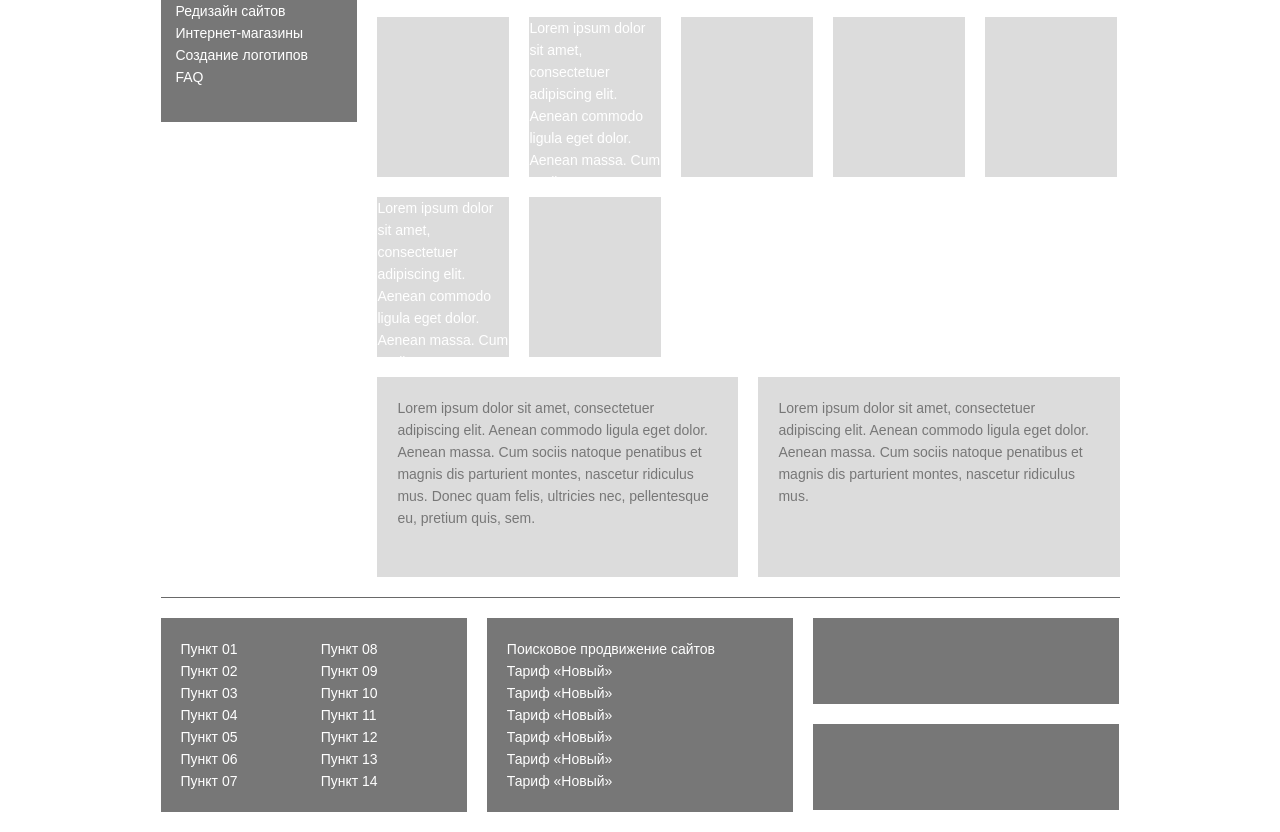
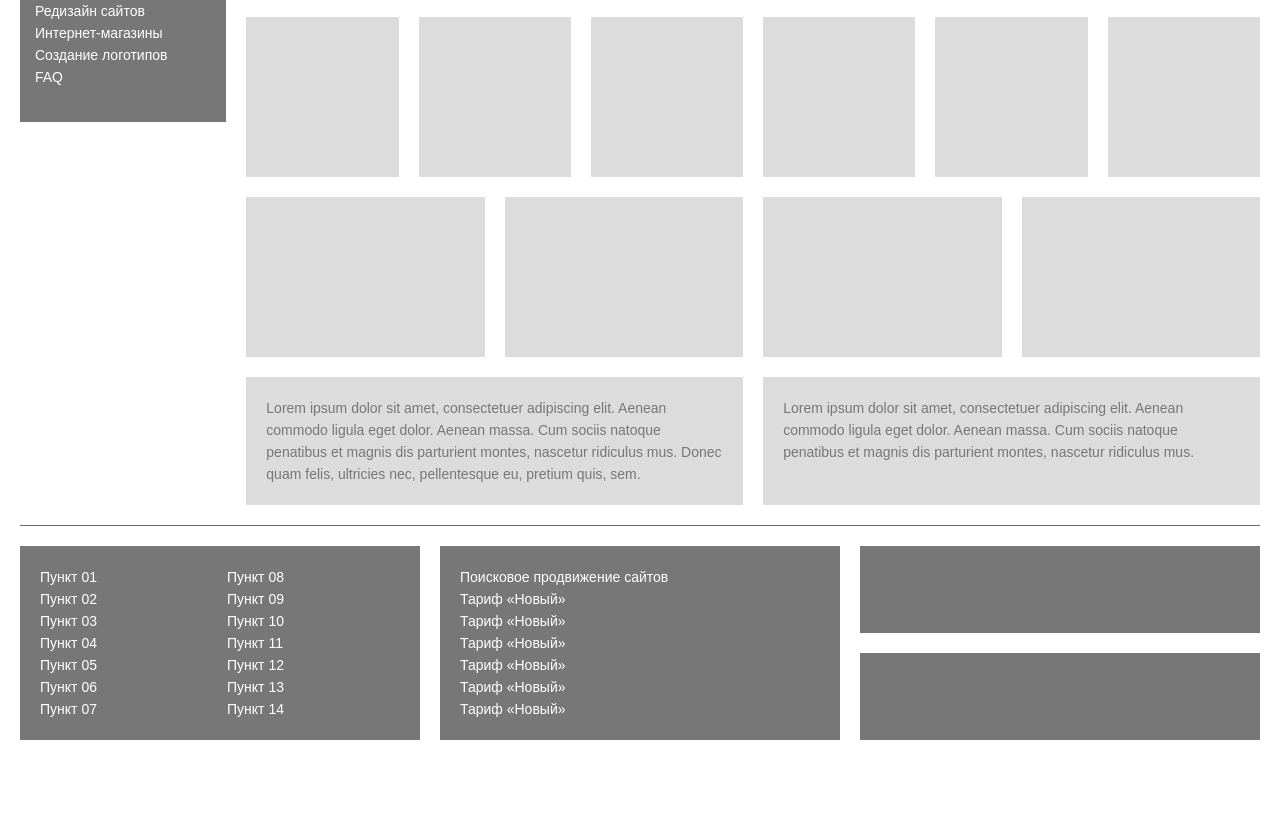
Before and after one commit to targonskii/increase, a plain HTML site: page index.html in a window 1280 px wide. Shown: the part 382-1214 px from the top of the page. After the commit the page ends 1142 px from the top, so only its background shows below. Drawn offline with Linux system fonts and the light colour scheme.

Commit message:
Added adaptive

```diff
--- a/index.html
+++ b/index.html
@@ -25,9 +25,7 @@
                 </ul>
             </div>
         </header>
-        <main>
-            <div class="main__separator-line"></div>
-            <div class="main__content">
+        <main class="content">
             <aside>
                 <ul>
                     <li><a href="#">Создание сайтов</a></li>
@@ -43,17 +41,16 @@
                     <li><a href="#">FAQ</a></li>
                 </ul>
             </aside>
-                <div class="main__center">
-                    <div class="main__center-first">
+            <div class="content__center">
+                <div class="content__center-first">
                     <p>
-                            PSD файл с макетом. Макет разбит по слоям и
-                            сгрупированн по папкам:
+                        PSD файл с макетом. Макет разбит по слоям и сгрупированн
+                        по папкам:
                     </p>
-                        <br />
                     <ul>
                         <li>
-                                number - нумерация блоков (номера блоков
-                                верстать не нужно)
+                            number - нумерация блоков (номера блоков верстать не
+                            нужно)
                         </li>
                         <li>
                             text - текстовые блоки (шрифт Arial, размер 14
@@ -61,86 +58,74 @@
                         </li>
                         <li>head - шапка сайта</li>
                         <li>
-                                content - контентная область, которая в свою
-                                очередь делится на left и center
+                            content - контентная область, которая в свою очередь
+                            делится на left и center
                         </li>
                     </ul>
-                        <br />
                     <p>Текстовое описание задания и требования.</p>
                 </div>
-                    <div class="main__center-middle">
+                <div class="content__center-middle">
                     <div></div>
+                    <div></div>
+                    <div></div>
+                    <div></div>
+                    <div></div>
+                    <div></div>
+                    <div></div>
+                    <div></div>
+                    <div></div>
+                    <div></div>
+                </div>
+                <div class="content__center-last">
                     <div>
+                        <p>
+                            Lorem ipsum dolor sit amet, consectetuer adipiscing
+                            elit. Aenean commodo ligula eget dolor. Aenean
+                            massa. Cum sociis natoque penatibus et magnis dis
+                            parturient montes, nascetur ridiculus mus. Donec
+                            quam felis, ultricies nec, pellentesque eu, pretium
+                            quis, sem.
+                        </p>
+                    </div>
+                    <div>
+                        <p>
                             Lorem ipsum dolor sit amet, consectetuer adipiscing
                             elit. Aenean commodo ligula eget dolor. Aenean
                             massa. Cum sociis natoque penatibus et magnis dis
                             parturient montes, nascetur ridiculus mus.
-                        </div>
-                        <div></div>
-                        <div></div>
-                        <div></div>
-                        <div>
-                            Lorem ipsum dolor sit amet, consectetuer adipiscing
-                            elit. Aenean commodo ligula eget dolor. Aenean
-                            massa. Cum sociis natoque penatibus et magnis dis
-                            parturient montes, nascetur ridiculus mus.
-                        </div>
-                        <div></div>
-                    </div>
-                    <div class="main__center-last">
-                        <div>
-                            <p>
-                                Lorem ipsum dolor sit amet, consectetuer
-                                adipiscing elit. Aenean commodo ligula eget
-                                dolor. Aenean massa. Cum sociis natoque
-                                penatibus et magnis dis parturient montes,
-                                nascetur ridiculus mus. Donec quam felis,
-                                ultricies nec, pellentesque eu, pretium quis,
-                                sem.
-                            </p>
-                        </div>
-                        <div>
-                            <p>
-                                Lorem ipsum dolor sit amet, consectetuer
-                                adipiscing elit. Aenean commodo ligula eget
-                                dolor. Aenean massa. Cum sociis natoque
-                                penatibus et magnis dis parturient montes,
-                                nascetur ridiculus mus.
                         </p>
                     </div>
                 </div>
             </div>
-            </div>
-            <div class="main__separator-line"></div>
         </main>
         <footer>
             <div class="footer__first">
                 <ul>
-                    <li>Пункт 01</li>
-                    <li>Пункт 02</li>
-                    <li>Пункт 03</li>
-                    <li>Пункт 04</li>
-                    <li>Пункт 05</li>
-                    <li>Пункт 06</li>
-                    <li>Пункт 07</li>
-                    <li>Пункт 08</li>
-                    <li>Пункт 09</li>
-                    <li>Пункт 10</li>
-                    <li>Пункт 11</li>
-                    <li>Пункт 12</li>
-                    <li>Пункт 13</li>
-                    <li>Пункт 14</li>
+                    <li><a href="#">Пункт 01</a></li>
+                    <li><a href="#">Пункт 02</a></li>
+                    <li><a href="#">Пункт 03</a></li>
+                    <li><a href="#">Пункт 04</a></li>
+                    <li><a href="#">Пункт 05</a></li>
+                    <li><a href="#">Пункт 06</a></li>
+                    <li><a href="#">Пункт 07</a></li>
+                    <li><a href="#">Пункт 08</a></li>
+                    <li><a href="#">Пункт 09</a></li>
+                    <li><a href="#">Пункт 10</a></li>
+                    <li><a href="#">Пункт 11</a></li>
+                    <li><a href="#">Пункт 12</a></li>
+                    <li><a href="#">Пункт 13</a></li>
+                    <li><a href="#">Пункт 14</a></li>
                 </ul>
             </div>
             <div class="footer__middle">
                 <ul>
-                    <li>Поисковое продвижение сайтов</li>
-                    <li>Тариф «Новый»</li>
-                    <li>Тариф «Новый»</li>
-                    <li>Тариф «Новый»</li>
-                    <li>Тариф «Новый»</li>
-                    <li>Тариф «Новый»</li>
-                    <li>Тариф «Новый»</li>
+                    <li><a href="#">Поисковое продвижение сайтов</a></li>
+                    <li><a href="#">Тариф «Новый»</a></li>
+                    <li><a href="#">Тариф «Новый»</a></li>
+                    <li><a href="#">Тариф «Новый»</a></li>
+                    <li><a href="#">Тариф «Новый»</a></li>
+                    <li><a href="#">Тариф «Новый»</a></li>
+                    <li><a href="#">Тариф «Новый»</a></li>
                 </ul>
             </div>
             <div class="footer__last">
--- a/style.css
+++ b/style.css
@@ -12,12 +12,13 @@
 }
 
 body {
-    width: 959px;
+    max-width: 1280px;
+    padding: 0 20px;
     margin: 20px auto 0;
+    color: var(--white);
     font-family: Arial, Helvetica, sans-serif;
     font-size: 14px;
     line-height: 22px;
-    color: var(--white);
 }
 
 a {
@@ -45,33 +46,26 @@ header div {
     background: var(--grey);
 }
 
-header div:first-child {
+.header__logo {
     width: 122px;
 }
 
-header div:nth-child(2) {
+.header__more-information {
     width: 279px;
     margin: 0 20px;
 }
 
-header div:last-child {
+.header__contacts {
     width: 100%;
 }
 
 main {
-    margin: 0 auto;
-}
-
-.main__separator-line {
-    height: 1px;
-    width: 100%;
-    margin: 20px 0;
-    background: var(--dark);
-}
-
-.main__content {
     display: flex;
     justify-content: space-between;
+    border-top: 1px solid var(--dark);
+    padding: 20px 0;
+    border-bottom: 1px solid var(--dark);
+    margin: 20px auto;
 }
 
 aside {
@@ -81,20 +75,24 @@ aside {
     background: var(--grey);
 }
 
-.main__center {
+.content__center {
     width: 100%;
 }
 
-.main__center-first {
+.content__center-first {
     width: 100%;
-    height: 210px;
+    min-height: 210px;
     padding: 20px;
     background: var(--ligth-grey);
     font-weight: bold;
     margin-bottom: 20px;
 }
 
-.main__center-middle {
+.content__center-first ul {
+    margin: 10px 0;
+}
+
+.content__center-middle {
     display: inline-flex;
     flex-wrap: wrap;
     gap: 20px;
@@ -102,21 +100,21 @@ aside {
     margin-bottom: 20px;
 }
 
-.main__center-middle div {
-    width: 132px;
+.content__center-middle div {
+    flex-grow: 1;
+    width: 140px;
     height: 160px;
     background: var(--ligth-grey);
 }
 
-.main__center-last {
+.content__center-last {
     display: flex;
     justify-content: space-between;
     gap: 20px;
 }
 
-.main__center-last div {
+.content__center-last div {
     width: 100%;
-    height: 200px;
     padding: 20px;
     background: var(--ligth-grey);
     color: var(--grey);
@@ -130,21 +128,7 @@ footer {
 }
 
 footer > div {
-    height: 100%;
     width: 100%;
-    background: var(--grey);
-}
-
-footer div:last-child {
-    display: flex;
-    flex-wrap: wrap;
-    gap: 20px;
-    background: none;
-}
-
-footer div:last-child > div {
-    width: 100%;
-    height: 86px;
     background: var(--grey);
 }
 
@@ -156,3 +140,57 @@ footer div:last-child > div {
 .footer__middle ul {
     padding: 20px;
 }
+
+.footer__last {
+    display: flex;
+    flex-direction: column;
+    justify-content: space-between;
+    gap: 20px;
+    background: none;
+}
+
+.footer__last > div {
+    width: 100%;
+    height: 100%;
+    background: var(--grey);
+}
+
+@media only screen and (max-width: 600px) {
+    .header__logo {
+        margin-right: 20px;
+    }
+
+    .header__more-information {
+        display: none;
+    }
+
+    .content {
+        display: block;
+    }
+
+    aside {
+        height: 100%;
+        width: 100%;
+        margin-bottom: 20px;
+    }
+
+    .content__center-last {
+        flex-direction: column;
+    }
+
+    footer {
+        flex-direction: column;
+    }
+
+    .footer__first ul {
+        column-count: 3;
+    }
+
+    .footer__middle ul {
+        column-count: 2;
+    }
+
+    .footer__last {
+        height: 200px;
+    }
+}
```
Lines whose indentation alone changed are shown as unchanged.
